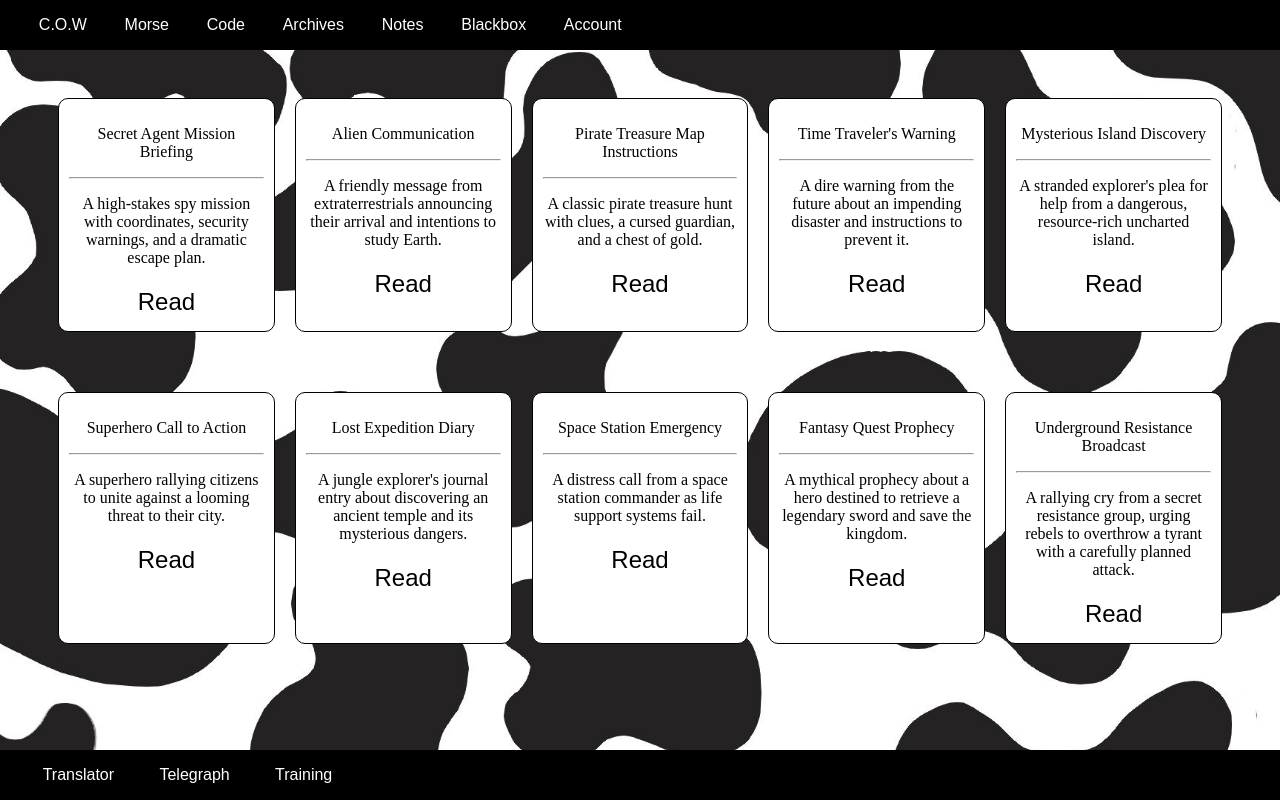
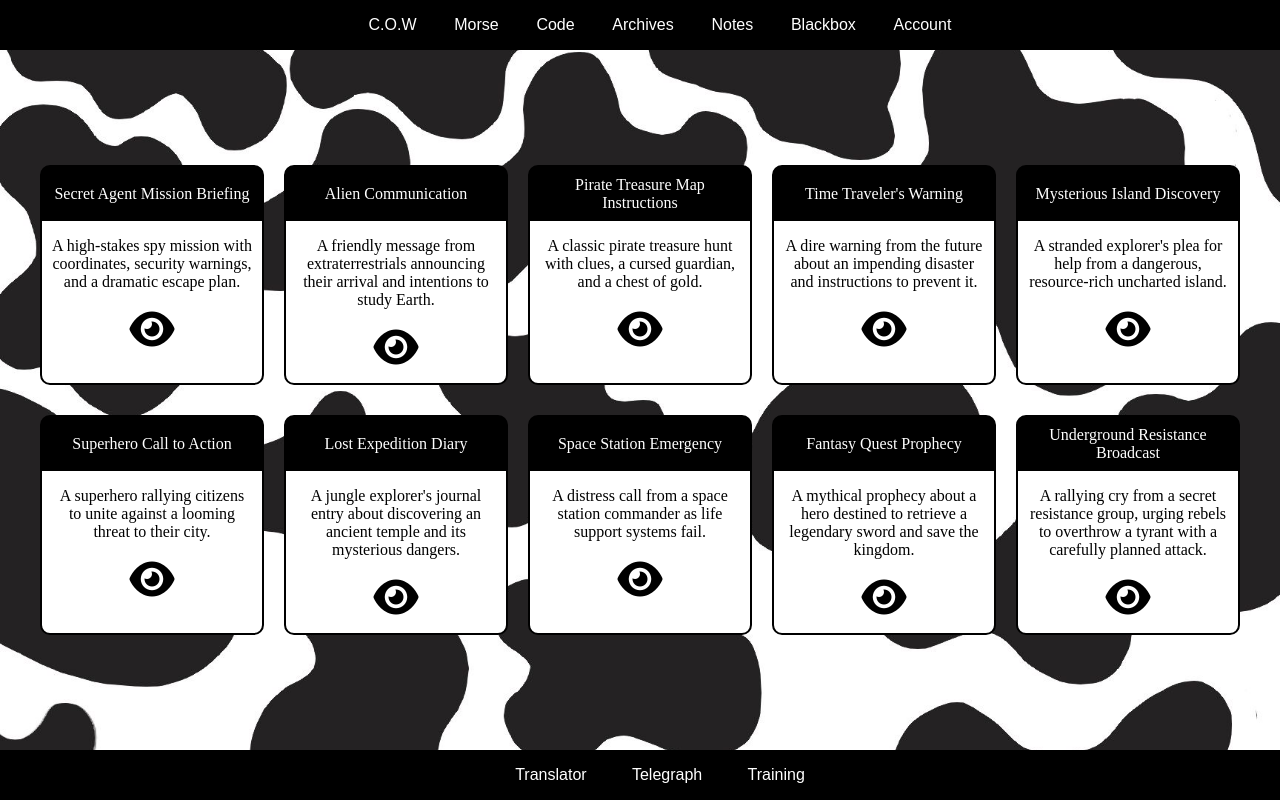
Before and after one commit to jzb-01/morse, a Flask app: page /archives in a window 1280 px wide. Run offline with Flask 3, Linux system fonts and the light colour scheme; some libraries are stand-ins or nearby versions.

Commit message:
lets keep going mate

```diff
--- a/app.py
+++ b/app.py
@@ -31,19 +31,26 @@ def code():
 def translator():
     return render_template("translator.html")
 
+@app.route("/failure")
+def faiilure():
+    return render_template("failure.html")
+
 @app.route("/telegraph")
 def telegraph():
     if request.method == "POST":
-        if request.form.get("save") == "save":
-            note_content = request.form.get("telegraph_message")
-            if not note_content:
-                return render_template("failure.html")
-            db.execute("INSERT INTO note (user_id, note) VALUES(?, ?)", session[id], note_content)
-        elif request.form.get("publish") == "publish":
-            log_content = request.form.get("telegraph_message")
-            if len(log_content) == 0:
-                return render_template("failure.html")
-            db.execute("INSERT INTO note (user_id, log) VALUES(?, ?)", session[id], log_content)
+        if session.get("id"):
+            if request.form.get("save") == "save":
+                note_content = request.form.get("telegraph_message")
+                if not note_content:
+                    return render_template("failure.html")
+                db.execute("INSERT INTO note (user_id, note) VALUES(?, ?)", session[id], note_content)
+            elif request.form.get("publish") == "publish":
+                log_content = request.form.get("telegraph_message")
+                if len(log_content) == 0:
+                    return render_template("failure.html")
+                db.execute("INSERT INTO note (user_id, log) VALUES(?, ?)", session[id], log_content)
+        else:
+            return render_template("failure.html")
     return render_template("telegraph.html")
 
 @app.route("/training")
@@ -63,29 +70,33 @@ def archives():
 
 @app.route("/notes", methods=["GET", "POST"])
 def notes():
-    if session.get("id"):
-        if request.method == "POST":
-            note_id = request.form.get("value")
-            note_content = db.execute ("SELECT note FROM note WHERE id = ?", note_id)[0]["note"]
+    if request.method == "POST":
+        note_id = request.form.get("value")
+        note_content = db.execute ("SELECT note FROM note WHERE id = ?", note_id)[0]["note"]
+        notes = db.execute("SELECT note FROM note WHERE user_id = ?", session["id"])
+        return render_template("notes.html", notes=notes, note_content=note_content)
+    else:
+        if session.get("id"):
             notes = db.execute("SELECT note FROM note WHERE user_id = ?", session["id"])
-            return render_template("notes.html", notes=notes, note_content=note_content)
-        notes = db.execute("SELECT note FROM note WHERE user_id = ?", session["id"])
-        return render_template("notes.html", notes=notes)
-    else:
-        return render_template("failure.html")
+            return render_template("notes.html", notes=notes)
+        else:
+            return render_template("notes.html")
+
 
 @app.route("/blackbox", methods=["GET", "POST"])
 def blackbox():
-    if session.get("id"):
-        if request.method == "POST":
-            log_id = request.form.get("value")
-            log_content = db.execute ("SELECT log FROM blackbox WHERE id = ?", log_id)[0]["log"]
+
+    if request.method == "POST":
+        log_id = request.form.get("value")
+        log_content = db.execute ("SELECT log FROM blackbox WHERE id = ?", log_id)[0]["log"]
+        logs = db.execute("SELECT log FROM blackbox")
+        return render_template("notes.html", logs=logs, log_content=log_content)
+    else:
+        if (session.get("id")):
             logs = db.execute("SELECT log FROM blackbox")
-            return render_template("notes.html", logs=logs, log_content=log_content)
-        logs = db.execute("SELECT log FROM blackbox")
-        return render_template("notes.html", logs=logs)
-    else:
-        return render_template("failure.html")
+            return render_template("blackbox.html", logs=logs)
+        else:
+            return render_template("blackbox.html")
 
 @app.route("/account", methods=["GET", "POST"])
 def account():
--- a/static/css/styles.css
+++ b/static/css/styles.css
@@ -1,43 +1,21 @@
-/* ///First part: For the layout/// */
-/* This is for the size and background of the body */
-/* Remove default margins/padding and prevent scrolling */
-/* Remove default margins/padding and prevent scrolling */
-html, body {
 
-  overflow: hidden;
-}
-
-/* Set the background image for the body */
+/* For the layout */
 body {
   background: url('/static/images/cowprint.jpg') no-repeat center center fixed;
   background-size: cover;
 }
 
-/* Style both navbars */
 header, footer {
   position: fixed;
   left: 0;
   right: 0;
   background-color: #000;
-  color: #fff;
-  z-index: 10; /* ensures navbars appear above the background */
   display: flex;
   align-items: center;
+  justify-content: center;
+  height: 50px;
 }
 
-/* Top navbar in header */
-header {
-  top: 0;
-  height: 50px;  /* adjust as needed */
-}
-
-/* Bottom navbar in footer */
-footer {
-  bottom: 0;
-  height: 50px;  /* adjust as needed */
-}
-
-/* Style the navigation lists */
 #top_navbar,
 #bottom_navbar {
   list-style: none;
@@ -48,70 +26,72 @@ footer {
   justify-content: space-around;
 }
 
-/* Style the links */
-#top_navbar li a,
-#bottom_navbar li a {
+a {
   color: #fff;
   text-decoration: none;
   font-family: sans-serif;
-  display: block;
   text-align: center;
-  padding: 14px 16px;
+  padding: 5px 16px;
 }
 
-/* Hover effect: make the text bold when hovering */
-#top_navbar li a:hover,
-#bottom_navbar li a:hover {
+a:hover {
+  background-color: white;
+  color: #000;
+  border-radius: 15px;
+}
+
+#account_button_submit:hover,
+#account_button_register:hover {
   font-weight: bold;
 }
 
-/* Position the main content between the fixed header and footer */
 main {
   position: absolute;
+  display: flex;
+  align-items: center;
+  justify-content: center;
   top: 50px;     /* height of header */
   bottom: 50px;  /* height of footer */
   left: 0;
   right: 0;
-  overflow: hidden; /* no scrolling within main */
 }
-
+/**/
 th, td {
-  padding: 12px 20px; /* Increase padding (top-bottom | left-right) */
+  padding: 12px 20px;
   text-align: center;
-  white-space: nowrap; /* Prevent text from wrapping */
 }
 
 table {
   width: 100%;
   border-collapse: collapse;
-  table-layout: auto; /* Allows columns to adjust naturally */
+  table-layout: auto;
 }
 
 /* ///Second part: For the boxes of different routes */
 .box {
-  background-color: white; /* White background */
-  border: 2px solid black; /* Black border */
-  border-radius: 10%;
-  padding: 20px; /* Space inside the box */
-  margin: 20px; /* Centers it horizontally */
+  background-color: white;
+  border: 2px solid black;
   overflow: auto;
   scrollbar-width: none;
 }
 
-.fixed-box {
-  width: 80%;
-  height: 400px;
+.archive_box {
+  background-color: white;
+  border: 2px solid black;
+  overflow: auto;
+  scrollbar-width: none;
+  width: 200px;
+  height: 216px;
+  border-radius: 10px;
+  text-align: center;
+  padding-left: 10px;
+  padding-right: 10px;
+  background: linear-gradient(to bottom, black 54px, black 54px, white 54px, white 216px);
 }
-
 
 button {
   background: none;
   border: none;
   font-size: 24px;
   cursor: pointer;
-  padding: 5px;
 }
-
-button:focus {
-  outline: none;
-}
--- a/templates/archives.html
+++ b/templates/archives.html
@@ -3,98 +3,110 @@
     Archives
 {% endblock %}
 {% block main %}
-<div style="display: flex; gap: 20px; margin: 40px 50px">
-    <div style="border: 1px solid black; padding: 10px; flex: 1; min-width: 150px; background-color: white; border-radius: 10px; text-align: center;">
-        <p>Secret Agent Mission Briefing</p>
-        <hr>
+<div style="display:flex; flex-direction: column; gap: 30px;">
+<div style="display: flex; gap: 20px;">
+    <div class="archive_box">
+        <div style="height: 54px; display: flex; justify-content: center; align-items: center;">
+            <p style="color: white; margin: 0px; padding: 0px;">Secret Agent Mission Briefing</p>
+        </div>
         <p>A high-stakes spy mission with coordinates, security warnings, and a dramatic escape plan.</p>
         <form action="/archives" method="post">
             <input type="hidden" name="story_id" value="1">
-            <button type="submit">Read</button>
+            <button type="submit" style="font-size: 40px;"><i class="fa-solid fa-eye"></i></button>
         </form>
     </div>
-    <div style="border: 1px solid black; padding: 10px; flex: 1; min-width: 150px; background-color: white; border-radius: 10px; text-align: center;">
-        <p>Alien Communication</p>
-        <hr>
+    <div class="archive_box">
+        <div style="height: 54px; display: flex; justify-content: center; align-items: center;">
+        <p style="color: white;">Alien Communication</p>
+    </div>
         <p>A friendly message from extraterrestrials announcing their arrival and intentions to study Earth.</p>
         <form action="/archives" method="post">
             <input type="hidden" name="story_id" value="2">
-            <button type="submit">Read</button>
+            <button type="submit" style="font-size: 40px;"><i class="fa-solid fa-eye"></i></button>
         </form>
     </div>
-    <div style="border: 1px solid black; padding: 10px; flex: 1; min-width: 150px; background-color: white; border-radius: 10px; text-align: center;">
-        <p>Pirate Treasure Map Instructions</p>
-        <hr>
+    <div class="archive_box">
+        <div style="height: 54px; display: flex; justify-content: center; align-items: center;">
+        <p style="color: white;">Pirate Treasure Map Instructions</p>
+    </div>
         <p>A classic pirate treasure hunt with clues, a cursed guardian, and a chest of gold.</p>
         <form action="/archives" method="post">
             <input type="hidden" name="story_id" value="3">
-            <button type="submit">Read</button>
+            <button type="submit" style="font-size: 40px;"><i class="fa-solid fa-eye"></i></button>
         </form>
     </div>
-    <div style="border: 1px solid black; padding: 10px; flex: 1; min-width: 150px; background-color: white; border-radius: 10px; text-align: center;">
-        <p>Time Traveler's Warning</p>
-        <hr>
+    <div class="archive_box">
+        <div style="height: 54px; display: flex; justify-content: center; align-items: center;">
+        <p style="color: white;">Time Traveler's Warning</p>
+    </div>
         <p>A dire warning from the future about an impending disaster and instructions to prevent it.</p>
         <form action="/archives" method="post">
             <input type="hidden" name="story_id" value="4">
-            <button type="submit">Read</button>
+            <button type="submit" style="font-size: 40px;"><i class="fa-solid fa-eye"></i></button>
         </form>
     </div>
-    <div style="border: 1px solid black; padding: 10px; flex: 1; min-width: 150px; background-color: white; border-radius: 10px; text-align: center;">
-        <p>Mysterious Island Discovery</p>
-        <hr>
+    <div class="archive_box">
+        <div style="height: 54px; display: flex; justify-content: center; align-items: center;">
+        <p style="color: white;">Mysterious Island Discovery</p>
+    </div>
         <p>A stranded explorer's plea for help from a dangerous, resource-rich uncharted island.</p>
         <form action="/archives" method="post">
             <input type="hidden" name="story_id" value="5">
-            <button type="submit">Read</button>
+            <button type="submit" style="font-size: 40px;"><i class="fa-solid fa-eye"></i></button>
         </form>
     </div>
 </div>
-<div style="display: flex; gap: 20px; margin: 60px 50px">
-    <div style="border: 1px solid black; padding: 10px; flex: 1; min-width: 150px; background-color: white; border-radius: 10px; text-align: center;">
-        <p>Superhero Call to Action</p>
-        <hr>
+<div style="display: flex; gap: 20px;">
+    <div class="archive_box">
+        <div style="height: 54px; display: flex; justify-content: center; align-items: center;">
+        <p style="color: white;">Superhero Call to Action</p>
+    </div>
         <p>A superhero rallying citizens to unite against a looming threat to their city.</p>
         <form action="/archives" method="post">
             <input type="hidden" name="story_id" value="6">
-            <button type="submit">Read</button>
+            <button type="submit" style="font-size: 40px;"><i class="fa-solid fa-eye"></i></button>
         </form>
     </div>
-    <div style="border: 1px solid black; padding: 10px; flex: 1; min-width: 150px; background-color: white; border-radius: 10px; text-align: center;">
-        <p>Lost Expedition Diary</p>
-        <hr>
+    <div class="archive_box">
+        <div style="height: 54px; display: flex; justify-content: center; align-items: center;">
+        <p style="color: white;">Lost Expedition Diary</p>
+    </div>
         <p>A jungle explorer's journal entry about discovering an ancient temple and its mysterious dangers.</p>
         <form action="/archives" method="post">
             <input type="hidden" name="story_id" value="7">
-            <button type="submit">Read</button>
+            <button type="submit" style="font-size: 40px;"><i class="fa-solid fa-eye"></i></button>
         </form>
     </div>
-    <div style="border: 1px solid black; padding: 10px; flex: 1; min-width: 150px; background-color: white; border-radius: 10px; text-align: center;">
-        <p>Space Station Emergency</p>
-        <hr>
+    <div class="archive_box">
+        <div style="height: 54px; display: flex; justify-content: center; align-items: center;">
+        <p style="color: white;">Space Station Emergency</p>
+    </div>
         <p>A distress call from a space station commander as life support systems fail.</p>
         <form action="/archives" method="post">
             <input type="hidden" name="story_id" value="8">
-            <button type="submit">Read</button>
+            <button type="submit" style="font-size: 40px;"><i class="fa-solid fa-eye"></i></button>
         </form>
     </div>
-    <div style="border: 1px solid black; padding: 10px; flex: 1; min-width: 150px; background-color: white; border-radius: 10px; text-align: center;">
-        <p>Fantasy Quest Prophecy</p>
-        <hr>
+    <div class="archive_box">
+        <div style="height: 54px; display: flex; justify-content: center; align-items: center;">
+        <p style="color: white;">Fantasy Quest Prophecy</p>
+    </div>
         <p>A mythical prophecy about a hero destined to retrieve a legendary sword and save the kingdom.</p>
         <form action="/archives" method="post">
             <input type="hidden" name="story_id" value="9">
-            <button type="submit">Read</button>
+            <button type="submit" style="font-size: 40px;"><i class="fa-solid fa-eye"></i></button>
         </form>
     </div>
-    <div style="border: 1px solid black; padding: 10px; flex: 1; min-width: 150px; background-color: white; border-radius: 10px; text-align: center;">
-        <p>Underground Resistance Broadcast</p>
-        <hr>
+    <div class="archive_box">
+        <div style="height: 54px; display: flex; justify-content: center; align-items: center;">
+        <p style="color: white;">Underground Resistance Broadcast</p>
+    </div>
         <p>A rallying cry from a secret resistance group, urging rebels to overthrow a tyrant with a carefully planned attack.</p>
         <form action="/archives" method="post">
             <input type="hidden" name="story_id" value="10">
-            <button type="submit">Read</button>
+            <button type="submit" style="font-size: 40px;"><i class="fa-solid fa-eye"></i></button>
         </form>
     </div>
 </div>
+</div>
 {% endblock %}
--- a/templates/layout.html
+++ b/templates/layout.html
@@ -1,14 +1,16 @@
 <!DOCTYPE html>
-<html lang="en">
+<html lang="en" style="overflow: hidden;">
 <head>
-  <meta charset="UTF-8" />
-  <meta name="viewport" content="width=device-width, initial-scale=1.0" />
+  <meta charset="UTF-8">
+  <meta name="viewport" content="width=device-width, initial-scale=1.0">
   <title>{% block title %}{% endblock %}</title>
-  <link rel="stylesheet" href="/static/css/styles.css" />
-  {% block js %}{% endblock %}
+  <link rel="stylesheet" href="/static/css/styles.css">
+  <link rel="stylesheet" href="https://cdnjs.cloudflare.com/ajax/libs/font-awesome/6.0.0-beta3/css/all.min.css">
+  {% block js %}
+  {% endblock %}
 </head>
 <body>
-  <header>
+  <header style="top: 0;">
     <nav>
       <ul id="top_navbar">
         <li><a href="/">C.O.W</a></li>
@@ -22,12 +24,12 @@
     </nav>
   </header>
 
-  <main style="position: relative;">
+  <main>
     {% block main %}
     {% endblock %}
   </main>
 
-  <footer>
+  <footer style="bottom: 0;">
     <nav>
       <ul id="bottom_navbar">
         <li><a href="/translator">Translator</a></li>
```
Also changed, not shown: templates/account.html (+13 -13 lines), templates/blackbox.html (+5 -6 lines), templates/code.html (+10 -16 lines), templates/failure.html (added, +13 -0 lines), templates/index.html (+6 -8 lines), templates/morse.html (+7 -10 lines), templates/notes.html (+4 -6 lines), templates/telegraph.html (+11 -6 lines), templates/training.html (+5 -6 lines), templates/translator.html (+5 -5 lines), 1 other file.
